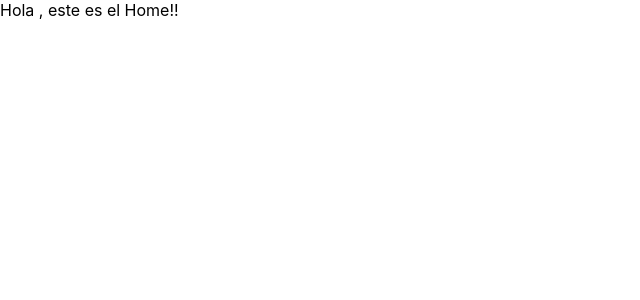
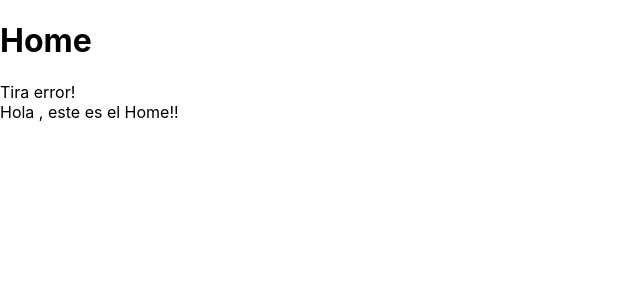
Before and after one commit to marianorp/TP3-SFReact-LibraryApp, a React (Create React App) app: page /home in a window 1280 px wide. Shown: the top 300 px of the page, without its empty margins (0-640 px from the left). Built offline with nearby package versions, Linux system fonts and the light colour scheme.

Commit message:
Update Home.jsx

```diff
--- a/src/components/Home.jsx
+++ b/src/components/Home.jsx
@@ -2,6 +2,10 @@
 
 export default function Home(){
     return (
-        <><div>Hola , este es el Home!!</div></>
+        <>
+        <h1>Home</h1>
+        <span>Tira error!</span>
+        <div>Hola , este es el Home!!</div>
+        </>
     )
 }
```
